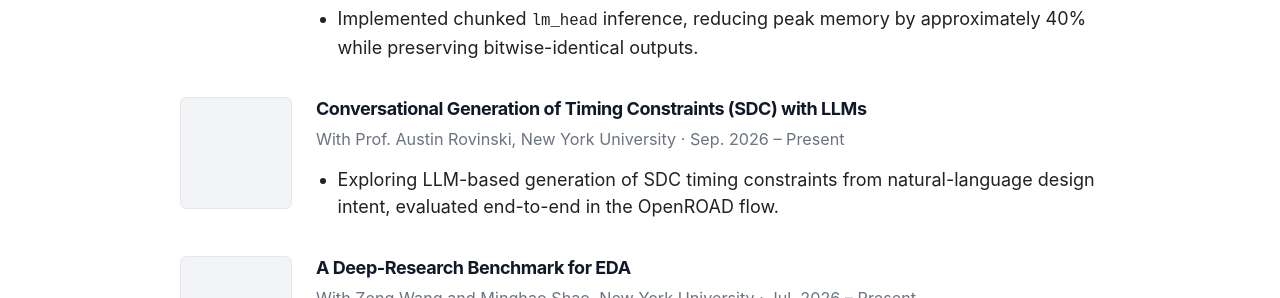
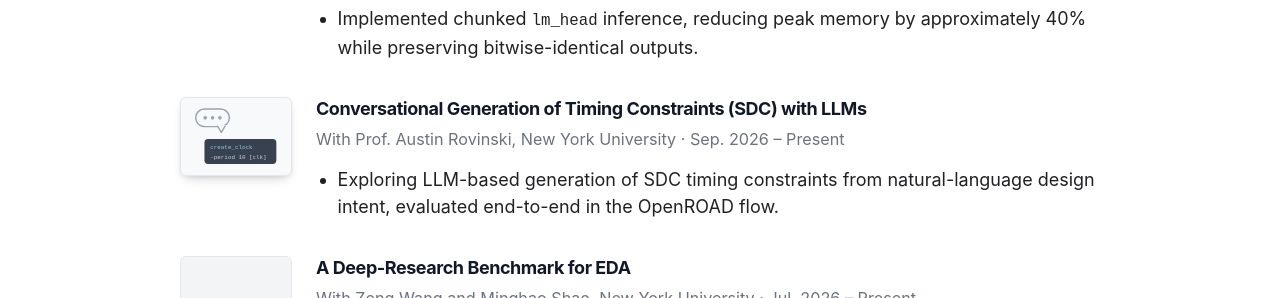
Before and after one commit to fangyiyu02/fangyiyu02.github.io, a Jekyll site: the page built from index.md, in a window 1280 px wide. Shown: the part 1022-1320 px from the top of the page. Built offline with Jekyll 4.4.1, drawn with Linux system fonts in a browser that asks for light colours; a style sheet for code colours, icons or effects is not loaded; our own code applies the rules of GitHub Pages for plain Markdown files.

Commit message:
Add SDC project illustration with fitted frame and subtle shadow

```diff
--- a/index.md
+++ b/index.md
@@ -26,7 +26,9 @@ With Prof. Bo Yuan, Rutgers University · Feb. 2026 – Present
 </div>
 
 <div class="project-row" markdown="1">
-<div class="project-thumbnail" aria-hidden="true"></div>
+<div class="project-thumbnail project-thumbnail--artwork">
+  <img src="{{ '/assets/img/conversational-sdc.svg' | relative_url }}" alt="Conversational generation of SDC timing constraints" width="300" height="210" />
+</div>
 <div class="project-body" markdown="1">
 
 #### Conversational Generation of Timing Constraints (SDC) with LLMs
```
Also changed, not shown: assets/img/conversational-sdc.svg (added).
